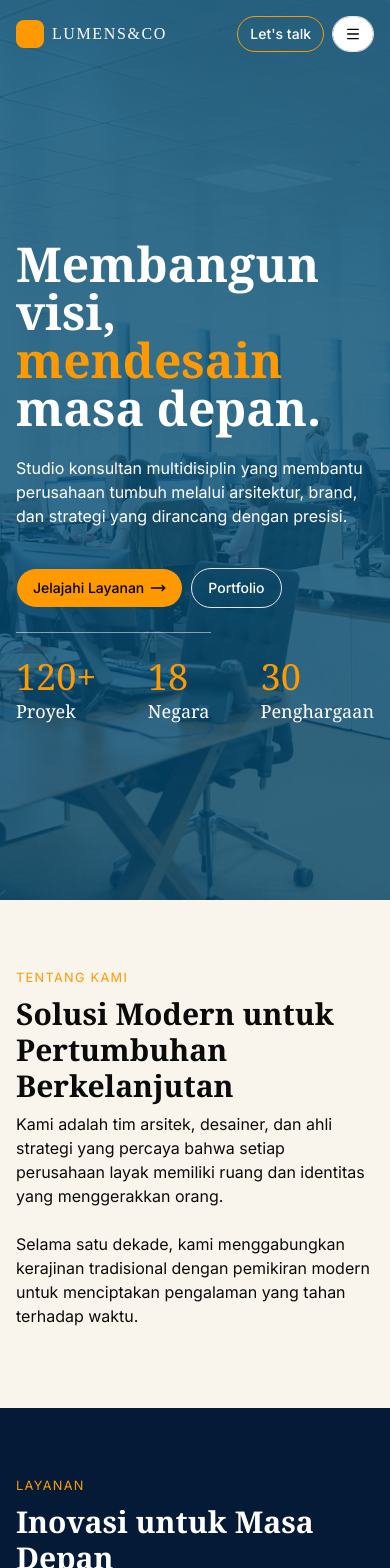
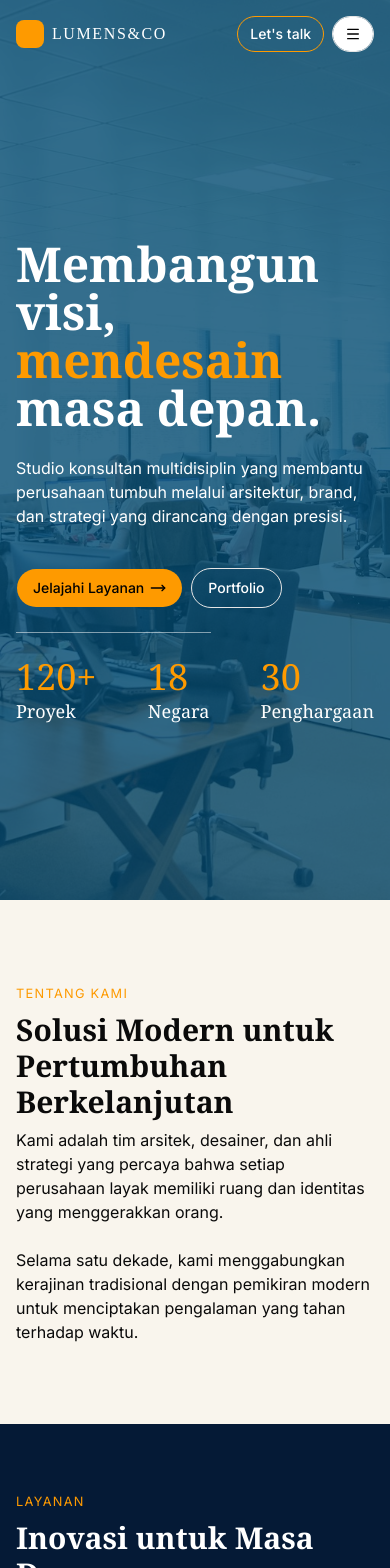
Before and after one commit to codewithpandu/lumens, a Next.js app: page / in a window 390 px wide. Shown: the top 1568 px of the page. Built offline with nearby package versions, Linux system fonts and the light colour scheme; a web font is replaced by a local one.

Commit message:
fix: margin

```diff
--- a/src/app/page.tsx
+++ b/src/app/page.tsx
@@ -72,7 +72,7 @@ export default function Home() {
       {/* About Section */}
       <AppSection
         id="about"
-        className="bg-my-secondary mt-12 md:-mt-1 py-18 px-4 "
+        className="bg-my-secondary mt-16 md:-mt-1 py-18 px-4 "
       >
         <small className="text-amber-500 tracking-widest">TENTANG KAMI</small>
         <div className="md:flex py-2 space-y-2">
```
